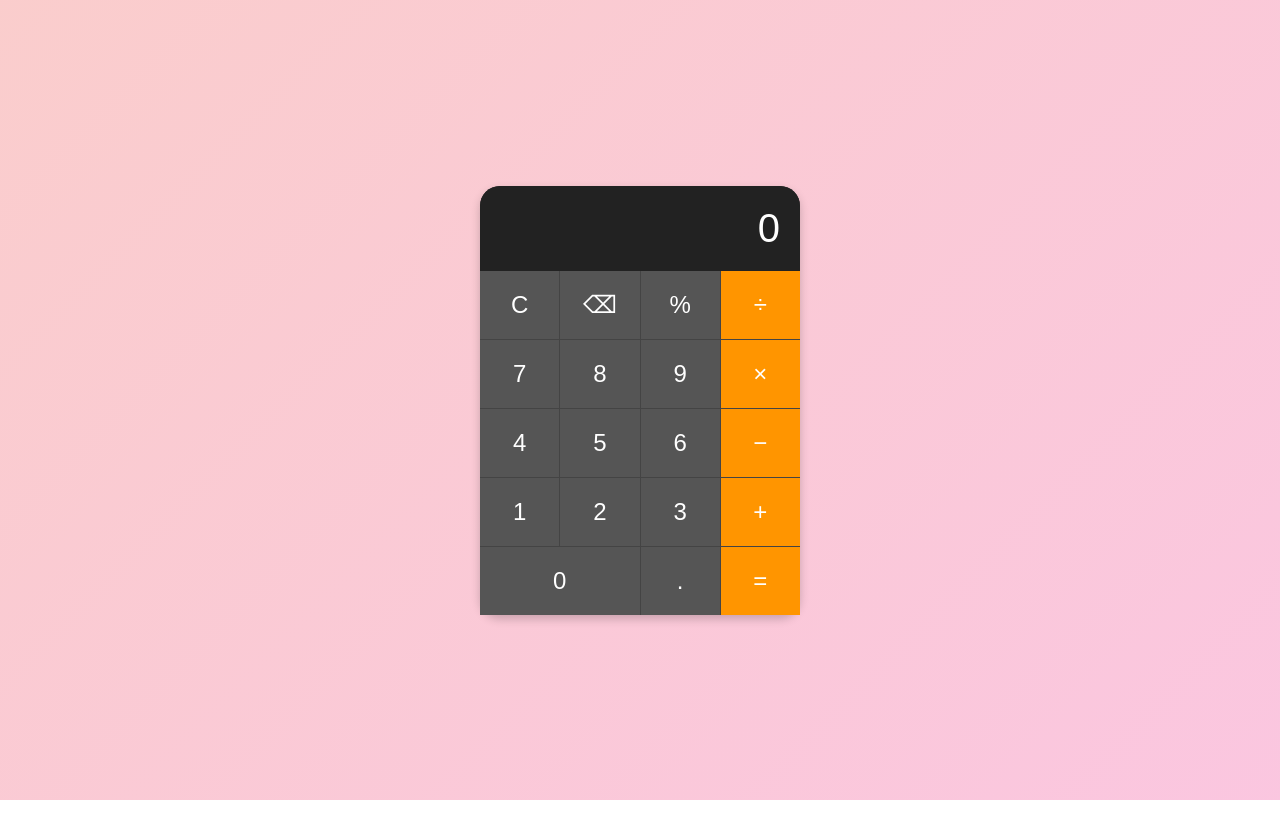
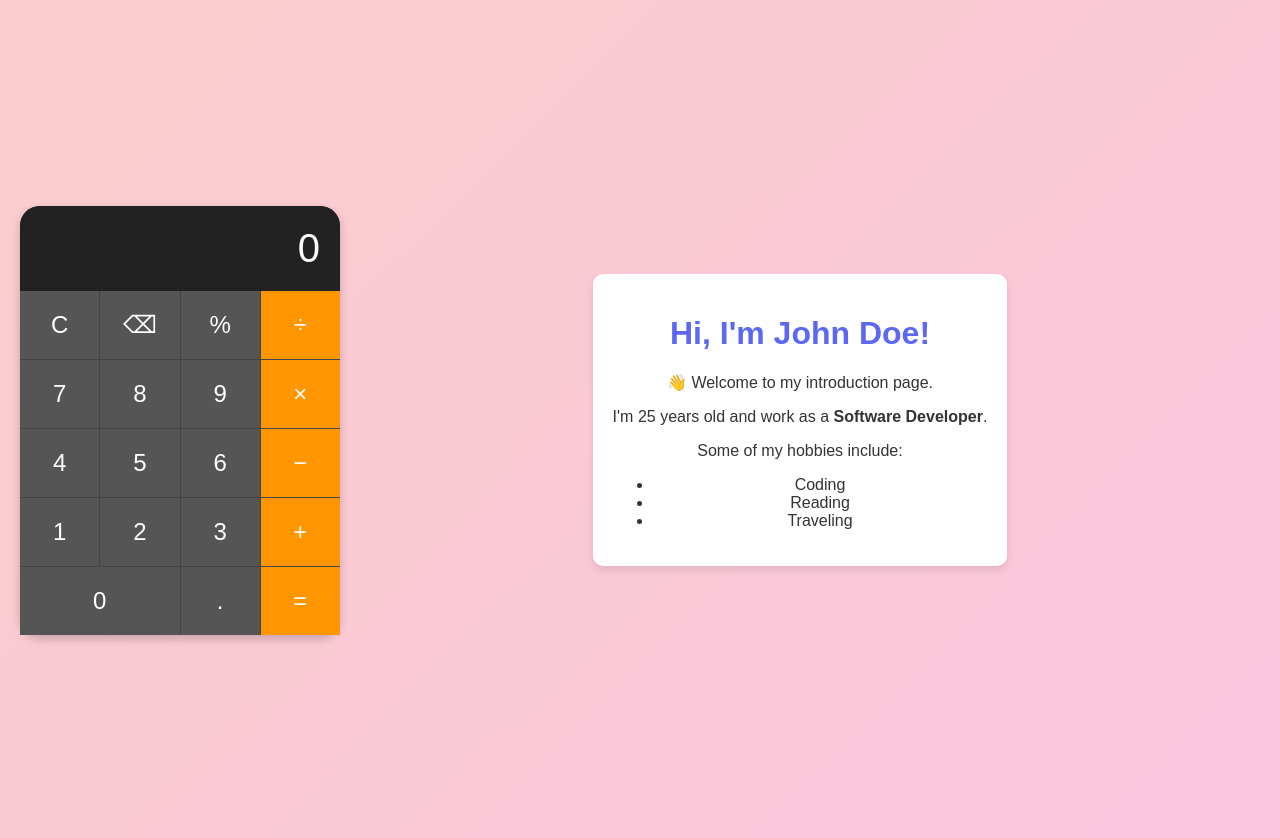
Before and after one commit to VIKRAM0308/Calculator, a plain HTML site: page index.html in a window 1280 px wide. Before the commit the page ends 800 px from the top, so only its background shows below. Drawn offline with Linux system fonts and the light colour scheme.

Commit message:
index.html

```diff
--- a/index.html
+++ b/index.html
@@ -144,3 +144,45 @@
   </script>
 </body>
 </html>
+<!DOCTYPE html>
+<html lang="en">
+<head>
+  <meta charset="UTF-8">
+  <meta name="viewport" content="width=device-width, initial-scale=1.0">
+  <title>About Me</title>
+  <style>
+    body {
+      font-family: Arial, sans-serif;
+      background-color: #f4f4f9;
+      color: #333;
+      text-align: center;
+      margin: 0;
+      padding: 20px;
+    }
+    .container {
+      max-width: 600px;
+      margin: 0 auto;
+      padding: 20px;
+      background: #ffffff;
+      box-shadow: 0 4px 8px rgba(0, 0, 0, 0.1);
+      border-radius: 10px;
+    }
+    h1 {
+      color: #5c67f2;
+    }
+  </style>
+</head>
+<body>
+  <div class="container">
+    <h1>Hi, I'm John Doe!</h1>
+    <p>👋 Welcome to my introduction page.</p>
+    <p>I'm 25 years old and work as a <strong>Software Developer</strong>.</p>
+    <p>Some of my hobbies include:</p>
+    <ul>
+      <li>Coding</li>
+      <li>Reading</li>
+      <li>Traveling</li>
+    </ul>
+  </div>
+</body>
+</html>
```
